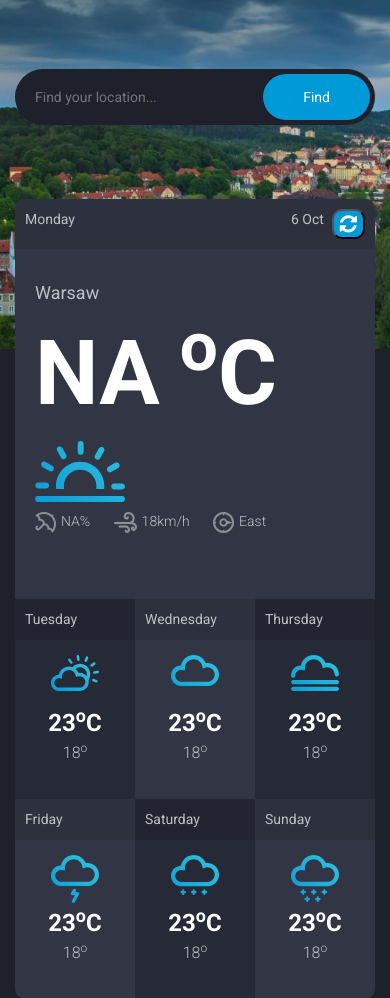
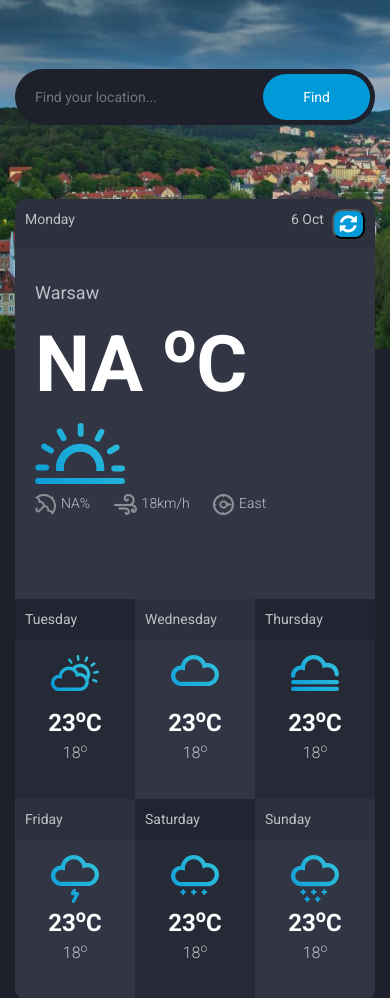
Before and after one commit to SiwyKrzysiek/weather-company, a PHP site: page / in a window 390 px wide. Shown: the part 161-1159 px from the top of the page. Run offline with PHP 8.4, Linux system fonts and the light colour scheme.

Commit message:
Main temperature font size relative

```diff
--- a/index.css
+++ b/index.css
@@ -28,6 +28,10 @@
 
 /* Mobile view */
 @media (max-width: 520px) {
+    #f0>div.forecast-content>div.degree>div.num {
+        font-size: 20vw;
+    }
+
     .fullwidth-block {
         padding-left: 5vw;
         padding-right: 1vw;
@@ -92,3 +96,9 @@
         width: auto;
     }
 }
+
+@media (max-width: 380px) {
+    #f0>div.forecast-content>div.degree>div.num {
+        font-size: 15vw;
+    }
+}
```
